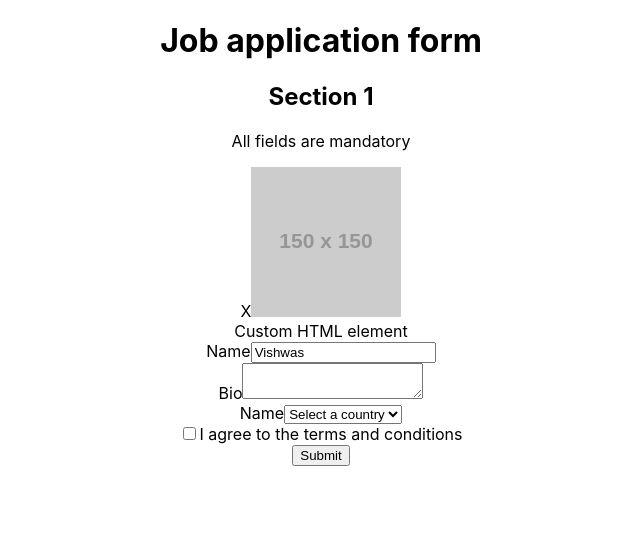
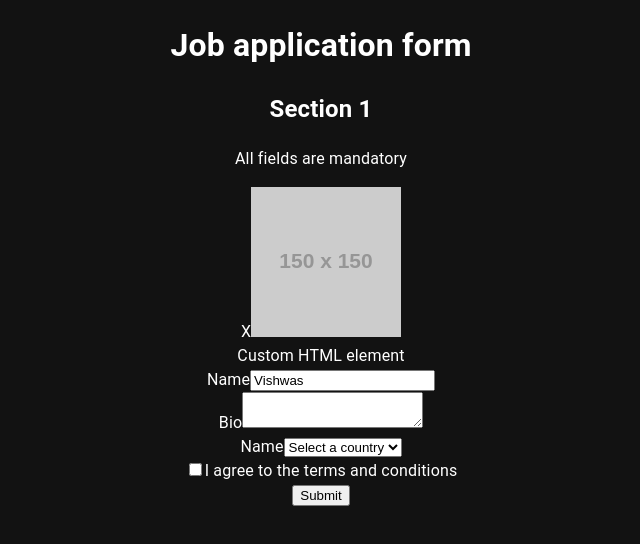
Before and after one commit to sasikant07/React-Testing-Library-Concepts, a React (Create React App) app in the folder react-testing/: page / in a window 1280 px wide. Shown: the top 544 px of the page, without its empty margins (319-959 px from the left). Built offline with nearby package versions, Linux system fonts and the light colour scheme.

Commit message:
Added tests for Providers

```diff
--- a/react-testing/package.json
+++ b/react-testing/package.json
@@ -3,6 +3,9 @@
   "version": "0.1.0",
   "private": true,
   "dependencies": {
+    "@emotion/react": "^11.13.3",
+    "@emotion/styled": "^11.13.0",
+    "@mui/material": "^6.0.2",
     "@testing-library/jest-dom": "^5.17.0",
     "@testing-library/user-event": "^14.5.2",
     "@types/jest": "^27.5.2",
--- a/react-testing/src/App.tsx
+++ b/react-testing/src/App.tsx
@@ -1,11 +1,14 @@
-import './App.css';
-import Application from './components/application/Application';
+import "./App.css";
+import Application from "./components/application/Application";
+import { AppProviders } from "./components/providers/app-providers";
 
 function App() {
   return (
-    <div className="App">
-      <Application />
-    </div>
+    <AppProviders>
+      <div className="App">
+        <Application />
+      </div>
+    </AppProviders>
   );
 }
 
--- /dev/null
+++ b/react-testing/src/components/providers/app-providers.tsx
@@ -0,0 +1,18 @@
+import { ThemeProvider, createTheme } from "@mui/material/styles";
+import { CssBaseline } from "@mui/material";
+
+const theme = createTheme({
+  palette: {
+    mode: "dark",
+  },
+});
+
+
+export const AppProviders = ({children}: {children: React.ReactNode}) => {
+    return (
+        <ThemeProvider theme={theme}>
+            <CssBaseline />
+            {children}
+        </ThemeProvider>
+    )
+}
```
Also changed, not shown: react-testing/src/components/mui/mui-mode.tsx (added, +8 -0 lines), react-testing/src/test-utils.tsx (added, +14 -0 lines), 2 other files (tests, documents, lock files or other folders).
